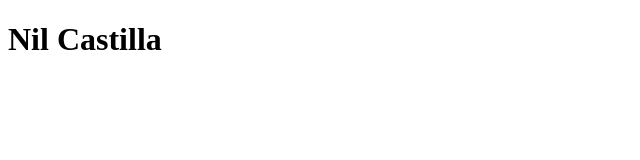
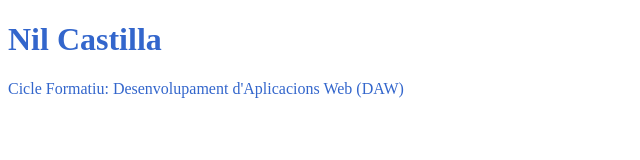
Before and after one commit to NilCastilla262/Activitat_1, a plain HTML site: page index.html in a window 1280 px wide. Shown: the whole page, without its empty margins (0-640 px from the left). Drawn offline with Linux system fonts and the light colour scheme.

Commit message:
incorporat canvi index.html

```diff
--- a/index.html
+++ b/index.html
@@ -3,8 +3,10 @@
 <head>
     <meta charset="UTF-8">
     <title>Nil Castilla</title>
+    <link rel="stylesheet" href="styles.css">
 </head>
 <body>
     <h1>Nil Castilla</h1>
+    <p>Cicle Formatiu: Desenvolupament d'Aplicacions Web (DAW)</p>
 </body>
 </html>
--- a/styles.css
+++ b/styles.css
@@ -1,3 +1,3 @@
 body {
-    color: #3366cc; /* Pots canviar a qualsevol color hex o nom de color que vulguis */
+    color: #3366cc;
 }
```
